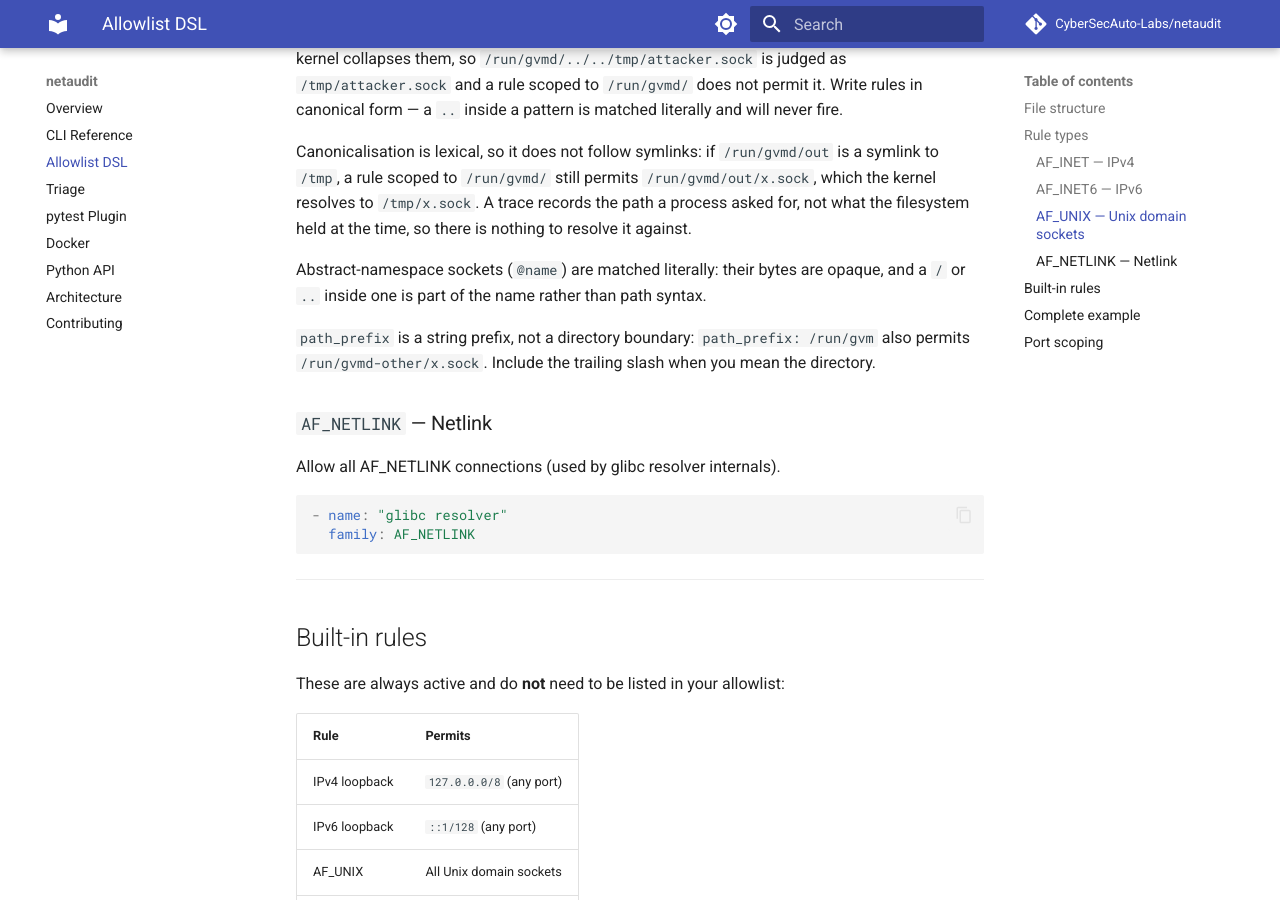
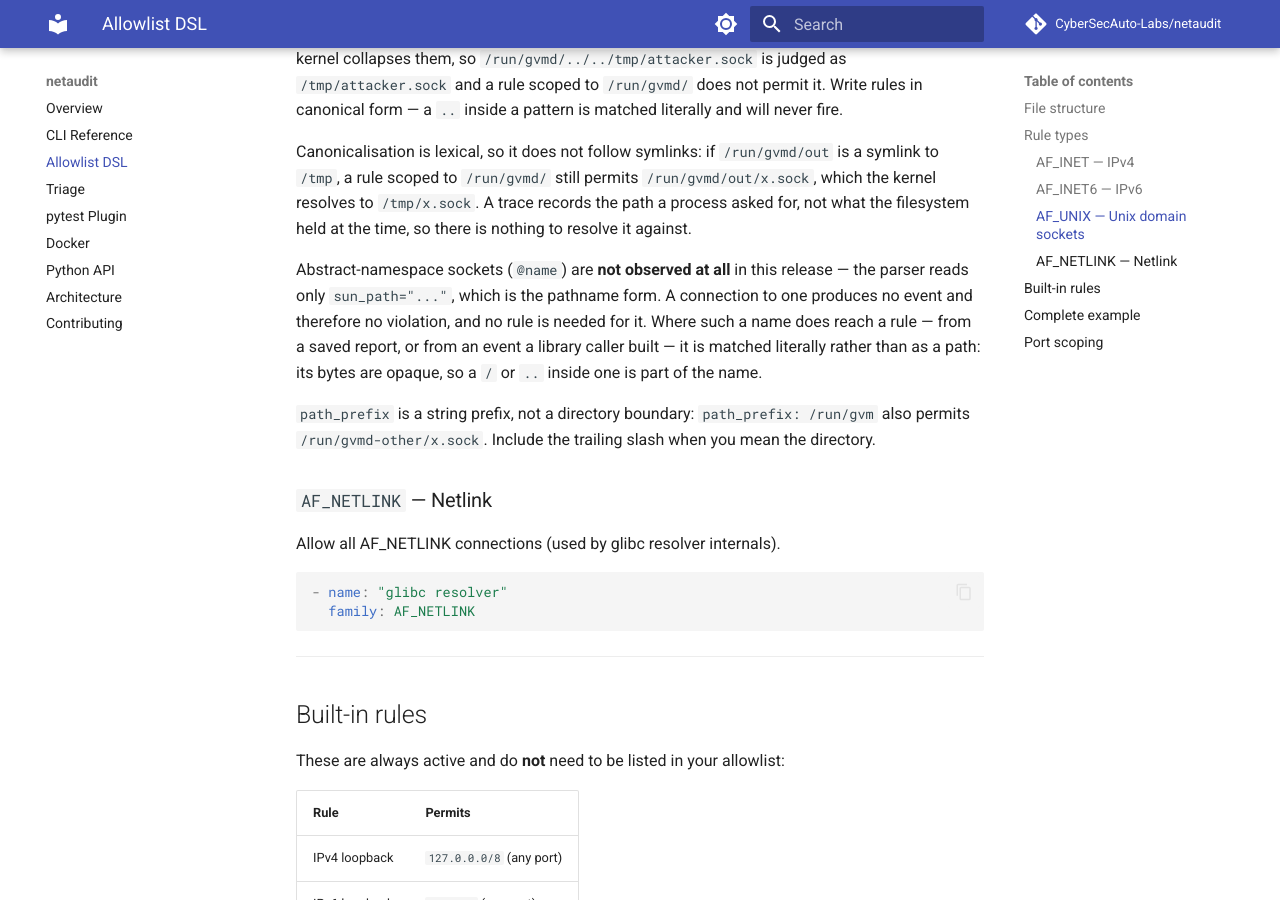
Before and after one commit to CyberSecAuto-Labs/netaudit, an MkDocs documentation site: the page built from docs/allowlist-dsl.md, in a window 1280 px wide and 900 px high, scrolled down 2112 px. Built offline with MkDocs 1.6.1 and Material for MkDocs 9.7.7, drawn with Linux system fonts in a browser that asks for light colours; comment, search, counter and statistics services are not loaded.

Commit message:
docs: state that abstract unix sockets are not observed

```diff
--- a/docs/allowlist-dsl.md
+++ b/docs/allowlist-dsl.md
@@ -97,8 +97,12 @@ symlink to `/tmp`, a rule scoped to `/run/gvmd/` still permits `/run/gvmd/out/x.
 which the kernel resolves to `/tmp/x.sock`. A trace records the path a process asked for,
 not what the filesystem held at the time, so there is nothing to resolve it against.
 
-Abstract-namespace sockets (`@name`) are matched literally: their bytes are opaque, and a
-`/` or `..` inside one is part of the name rather than path syntax.
+Abstract-namespace sockets (`@name`) are **not observed at all** in this release — the
+parser reads only `sun_path="..."`, which is the pathname form. A connection to one produces
+no event and therefore no violation, and no rule is needed for it. Where such a name does
+reach a rule — from a saved report, or from an event a library caller built — it is matched
+literally rather than as a path: its bytes are opaque, so a `/` or `..` inside one is part
+of the name.
 
 `path_prefix` is a string prefix, not a directory boundary: `path_prefix: /run/gvm` also
 permits `/run/gvmd-other/x.sock`. Include the trailing slash when you mean the directory.
```
